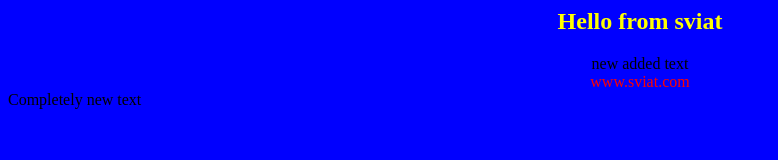
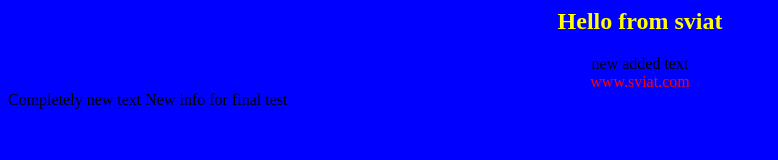
Before and after one commit to Sviat330/jenkins-git-app, a plain HTML site: page index.html in a window 1280 px wide. Shown: the whole page, without its empty margins (0-778 px from the left). Drawn offline with Linux system fonts and the light colour scheme.

Commit message:
Add new info

```diff
--- a/index.html
+++ b/index.html
@@ -6,5 +6,7 @@ new added text <br>
 <font color=red>www.sviat.com</font>
 </center>
 Completely new text
+New info for final test
+
 </body>
 </html>
```
